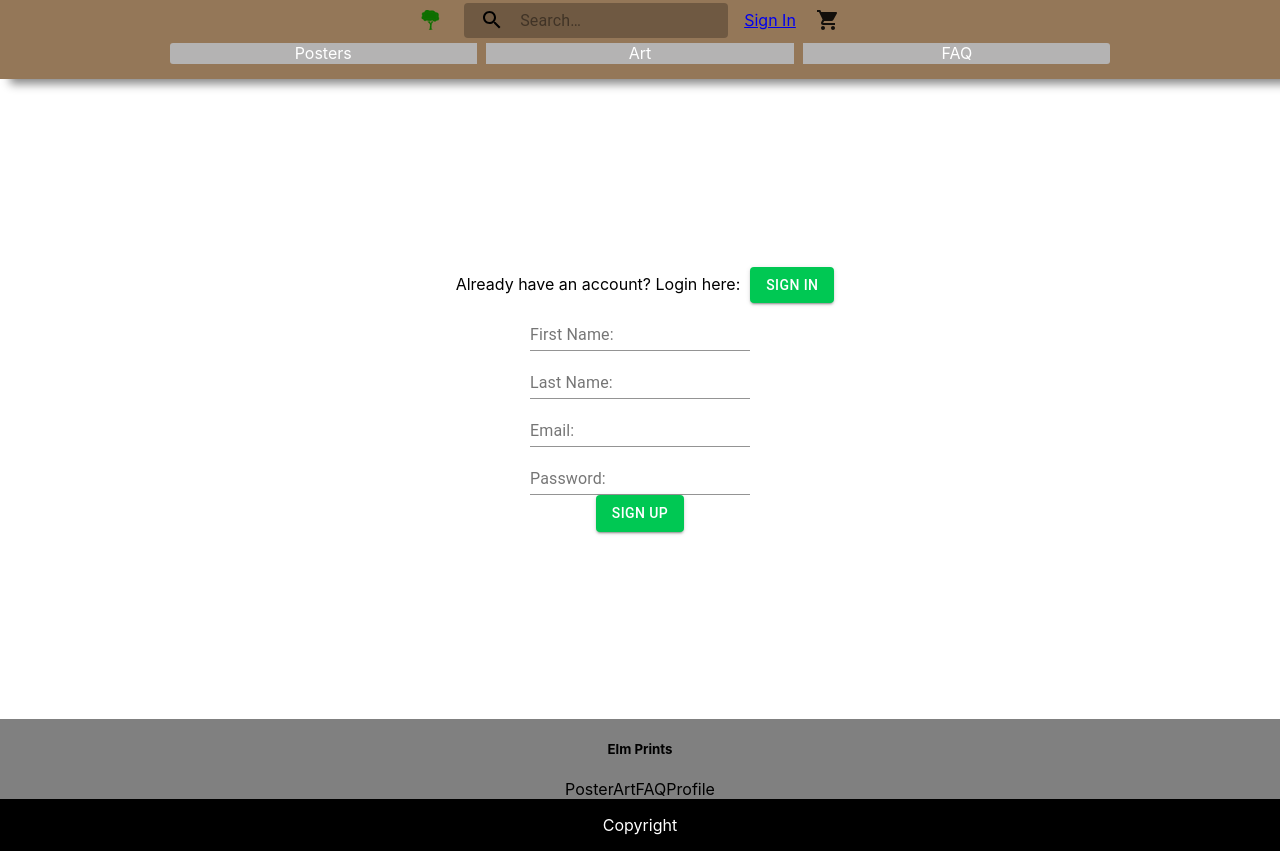
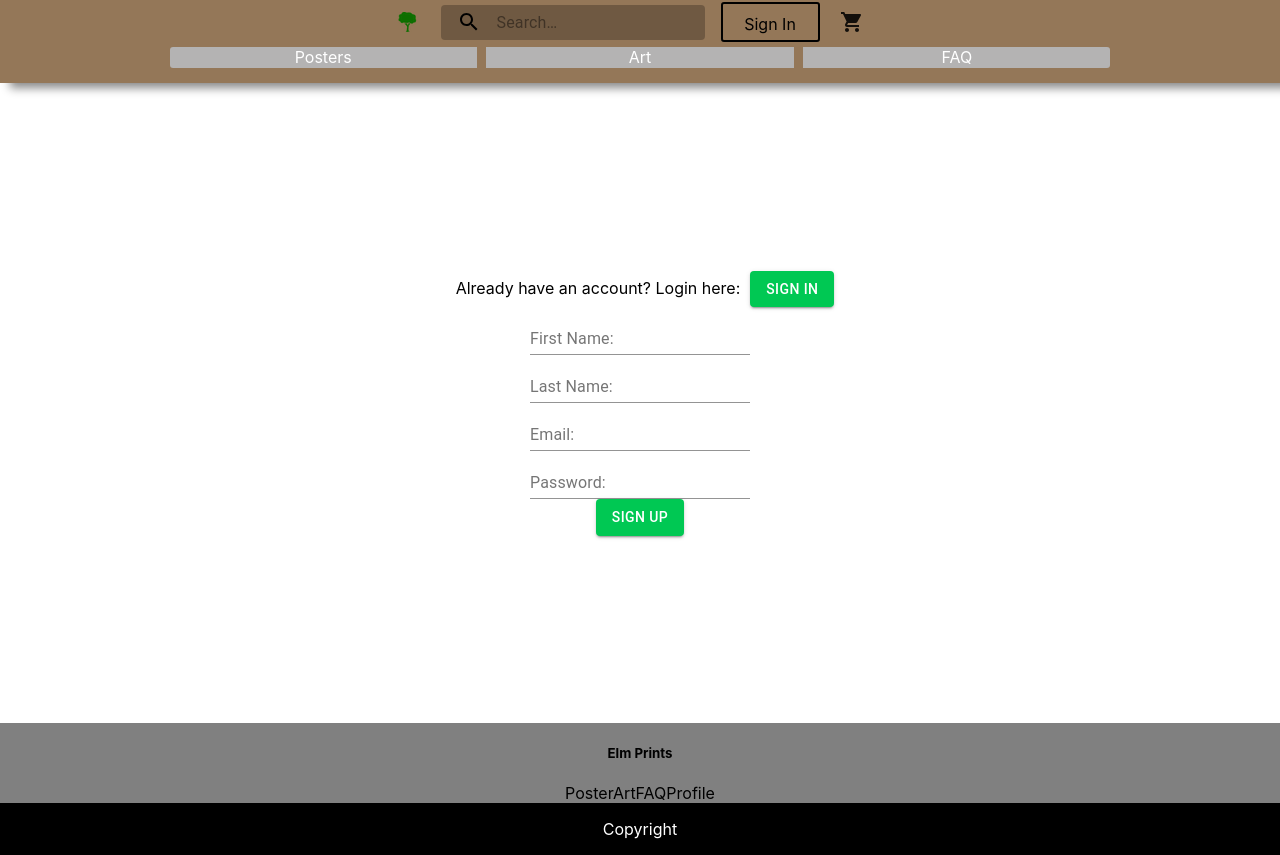
Before and after one commit to snipspin/elmprints, a React (Create React App) app in the folder client/: page / in a window 1280 px wide. Built offline with nearby package versions, Linux system fonts and the light colour scheme.

Commit message:
Styling changes to Sign In Link(button) in header

```diff
--- a/client/public/sass/header/_main.scss
+++ b/client/public/sass/header/_main.scss
@@ -13,3 +13,24 @@
 .searchBar {
   background-color: rgb(155, 154, 154);
 }
+
+.loginBtn {
+  border-radius: 3px;
+  border: 2px solid black;
+  height: 36px;
+  width: 95px;
+  position: relative;
+  &:hover {
+    background-color: rgba(0,0,0,.15);
+  }
+}
+
+.loginLink {
+  position: absolute;
+  top: 10px;
+  left: 0px;
+  text-decoration: none;
+  color: black;
+  height: 36px;
+  width: 95px;
+}
--- a/client/src/Header.tsx
+++ b/client/src/Header.tsx
@@ -66,7 +66,9 @@ const Header: React.FC<HeaderProps> =(props) => {
         props.updateUser(null)
     }
     let variableButton = (
-        <Link to="/login">Sign In</Link>
+        <div className="loginBtn">
+            <Link to="/login" className="loginLink">Sign In</Link>
+        </div>
     )
     if(props.user) {
         variableButton = (
@@ -102,7 +104,7 @@ const Header: React.FC<HeaderProps> =(props) => {
             </header>
             <nav>
                 <Link to="/posters" className="posterNav">Posters</Link>
-                <Link to="/art:">Art</Link>
+                <Link to="/art">Art</Link>
                 <Link to="/faq" className="faqNav">FAQ</Link>
             </nav>
         </div>
--- a/client/src/SignUpCom.tsx
+++ b/client/src/SignUpCom.tsx
@@ -27,7 +27,8 @@ const SignUpCom: React.FC<SignupProps> = (props) => {
             lastname,
             password
         }
-        fetch(`${process.env.REACT_APP_SERVER_URL}/auth/signup`, {
+        let url = `${process.env.REACT_APP_SERVER_URL}/auth/signup`
+        fetch(url, {
             method: 'POST',
             body: JSON.stringify(data),
             headers: {
--- a/client/src/css/style.css
+++ b/client/src/css/style.css
@@ -12,6 +12,27 @@
 
 .searchBar {
   background-color: #9b9a9a;
+}
+
+.loginBtn {
+  border-radius: 3px;
+  border: 2px solid black;
+  height: 36px;
+  width: 95px;
+  position: relative;
+}
+.loginBtn:hover {
+  background-color: rgba(0, 0, 0, 0.15);
+}
+
+.loginLink {
+  position: absolute;
+  top: 10px;
+  left: 0px;
+  text-decoration: none;
+  color: black;
+  height: 36px;
+  width: 95px;
 }
 
 nav {
```
Also changed, not shown: 1 other file (tests, documents, lock files or other folders).
